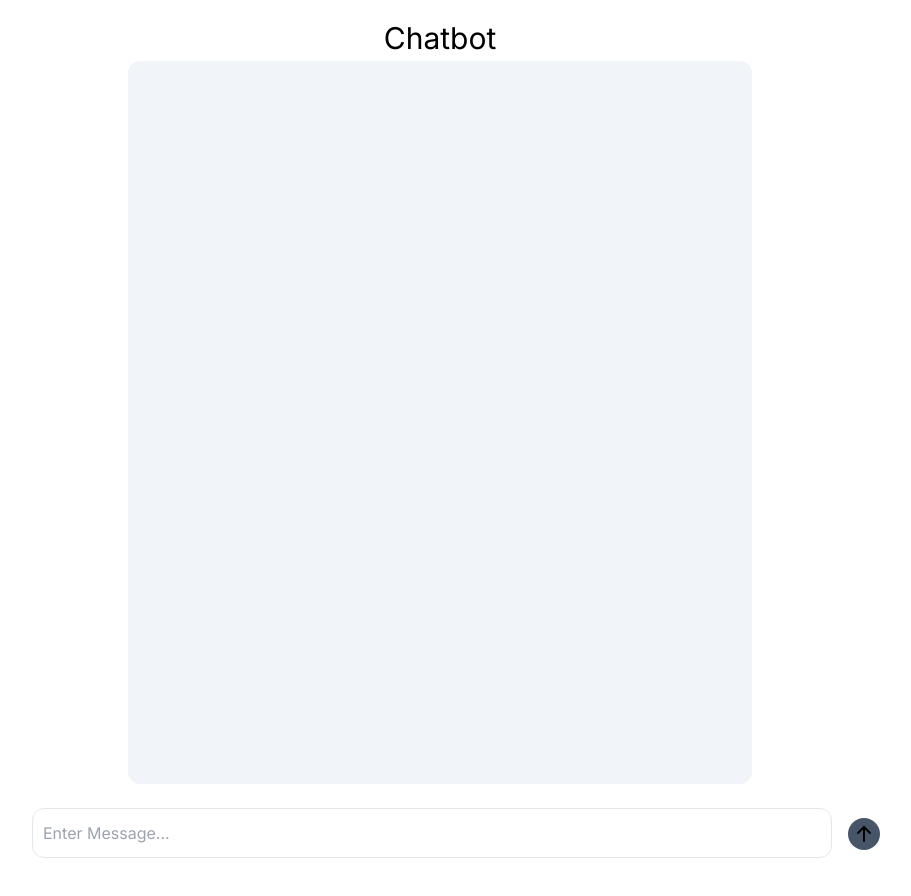
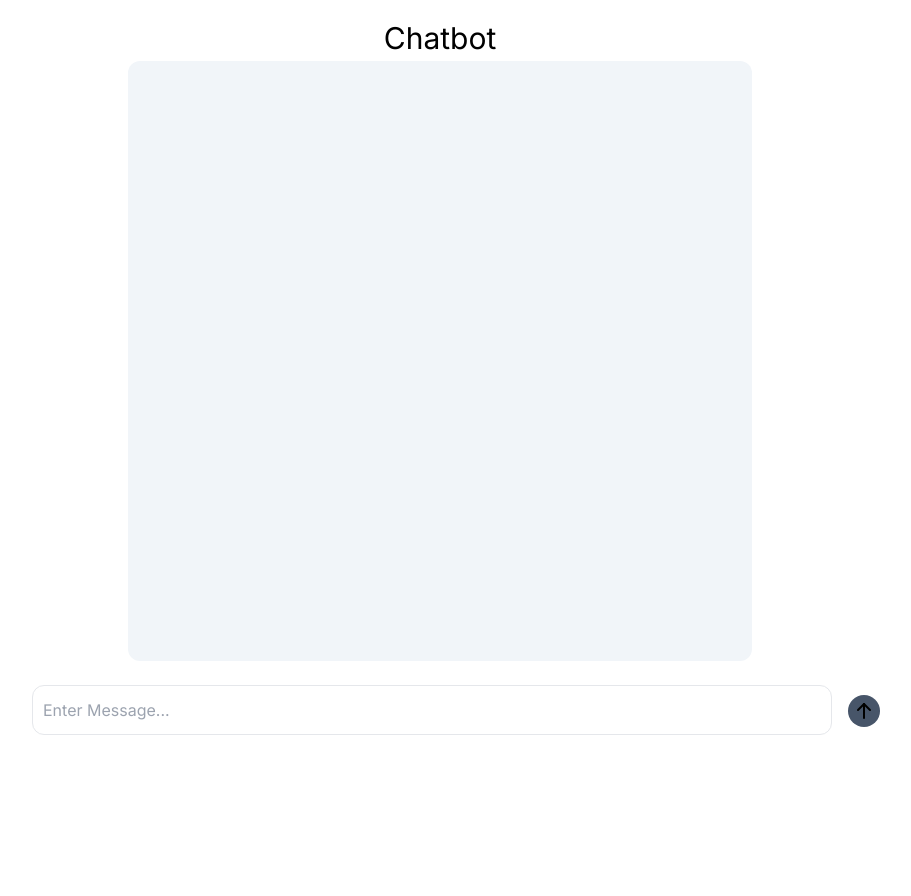
Before and after one commit to snowmandot0520/Chatbot_test, a Next.js app: page / in a window 1280 px wide. Shown: the top 896 px of the page, without its empty margins (200-1111 px from the left). After the commit the page ends 800 px from the top, so only its background shows below. Built offline with nearby package versions, Linux system fonts and the light colour scheme.

Commit message:
feat: UI_update3

```diff
--- a/src/app/chat.tsx
+++ b/src/app/chat.tsx
@@ -63,7 +63,7 @@ const Chatting: React.FC = () => {
         <div className="min-w-full min-h-screen">
             <div className="flex flex-col min-w-full max-h-screen items-center p-4">
                 <TItle title="Chatbot" textColor="#000000" textSize={30} />
-                <div className="w-1/2 h-[800px] bg-slate-100 overflow-y-auto rounded-xl">
+                <div className="w-1/2 h-[600px] bg-slate-100 overflow-y-auto rounded-xl">
                     {messages.map((message: IMessage, index: number) => (
                         <ChatResult
                             key={index}
@@ -74,7 +74,7 @@ const Chatting: React.FC = () => {
                     <div ref={messagesEndRef} />
                 </div>
             </div>
-            <div className="justify-center pb-56 bg-transparent">
+            <div className="justify-center bg-transparent">
                 <UserAction
                     changeUserMessage={changeUserMessage}
                     changeMessages={changeMessages}
```
